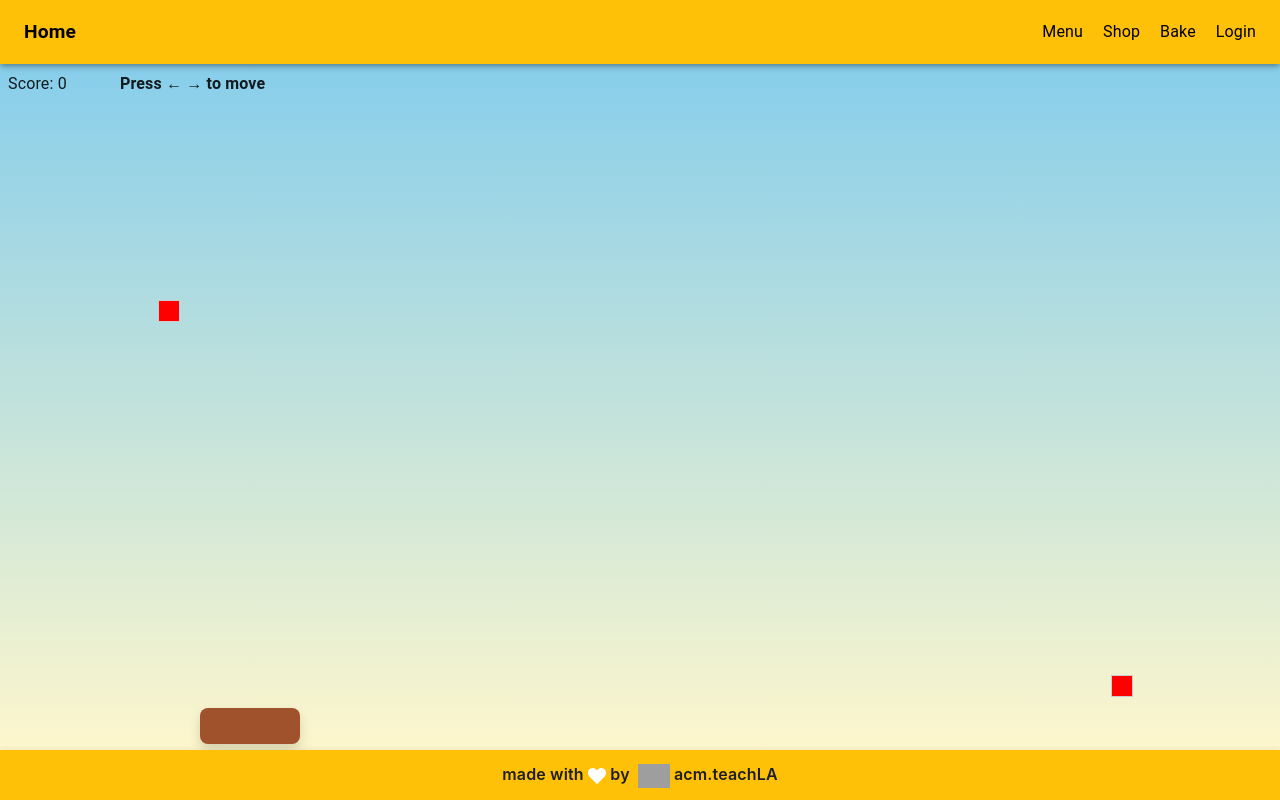
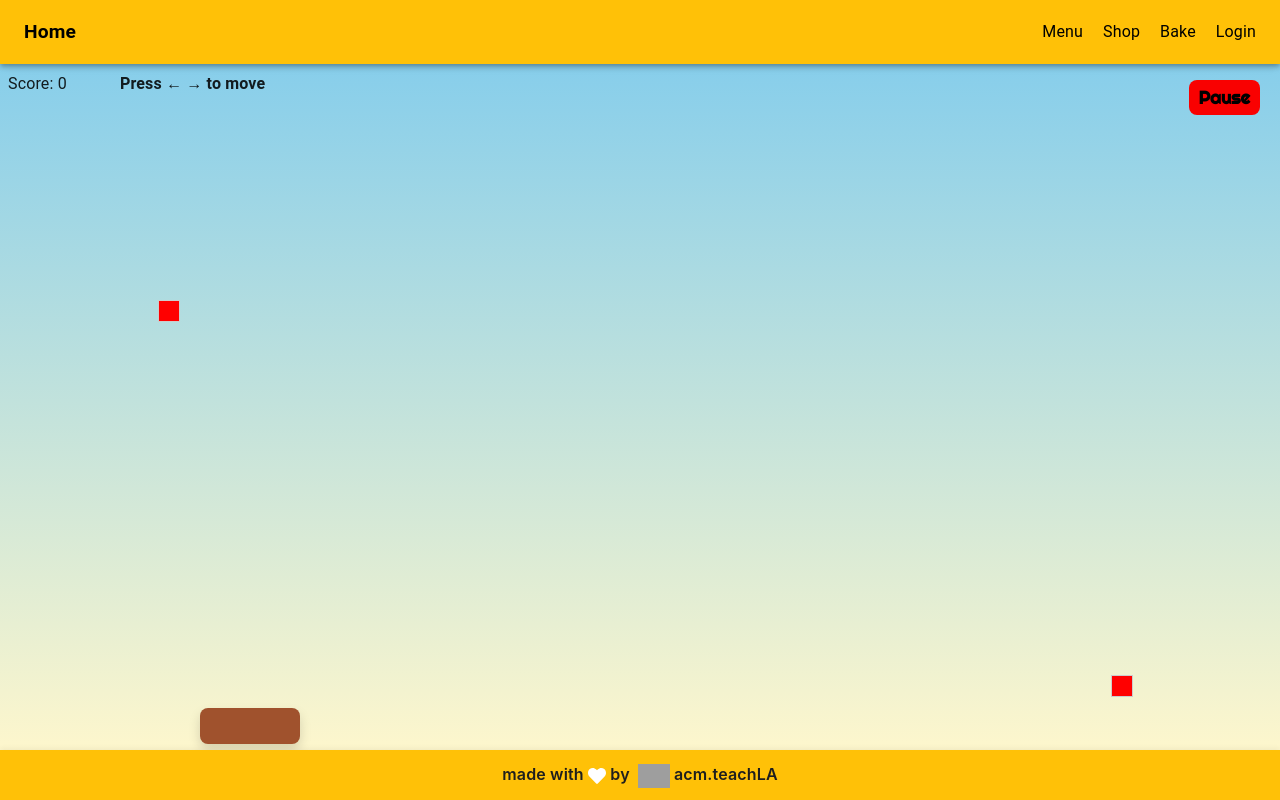
Before and after one commit to uclaacm/cookie-jar, a React (Vite) app: page /stage3 in a window 1280 px wide. Built offline with nearby package versions, Linux system fonts and the light colour scheme; grey boxes are pictures that could not be loaded.

Commit message:
Added Pause button
Added a big red pause button to the top right corner that pauses the game when you click it.

```diff
--- a/src/components/stages/Stage3.tsx
+++ b/src/components/stages/Stage3.tsx
@@ -81,6 +81,7 @@ function Cookie({data}:CookieProps){
 
 export default function Stage3() {
     const [cookies, setCookies] = useState<CookieProps["data"][]>([]);
+    const [isPaused, setIsPaused] = useState(false);
     const Frames_per_spawn = 125;
     const frames_elapsed = useRef(0);
     const gameAreaRef = useRef<HTMLDivElement>(null);
@@ -99,6 +100,8 @@ export default function Stage3() {
 
     useEffect(() => {
         const interval = setInterval(() => {
+            if (isPaused) return;
+
             frames_elapsed.current+=1;
 
             let should_spawn = false;
@@ -137,11 +140,14 @@ export default function Stage3() {
         });
     }, 16);
         return () => clearInterval(interval);
-    }, []);
+    }, [isPaused]);
 
     return (
         <div className = "gameArea" ref = {gameAreaRef}>
         <div className = "score">Score: {score}</div>
+        <button className = "pause-button" onClick = {() => setIsPaused(prev => !prev)}>
+            {isPaused ? "Resume": "Pause"}
+        </button>
         <Basket basketX={basketX} basketWidth={basketWidth} setBasketX={setBasketX} />
            {cookies.map (cookie => (
             <div
--- a/src/styles/Stage3.scss
+++ b/src/styles/Stage3.scss
@@ -16,6 +16,23 @@
     left: 120px;
     font-weight: 600;
   }
+.pause-button{
+    position: absolute;
+    top: 16px;
+    right: 20px;
+    padding: 6px 10px;
+    border-radius: 8px;
+    border: none;
+    background-color: rgb(249, 1, 1);
+    font-weight: bold;
+    cursor: pointer;
+    transition: transform 0.1s ease;
+
+    &:hover {
+      transform: scale(1.02);
+    }
+
+}
 .basket {
     position: absolute;
     bottom: 16px;
```
